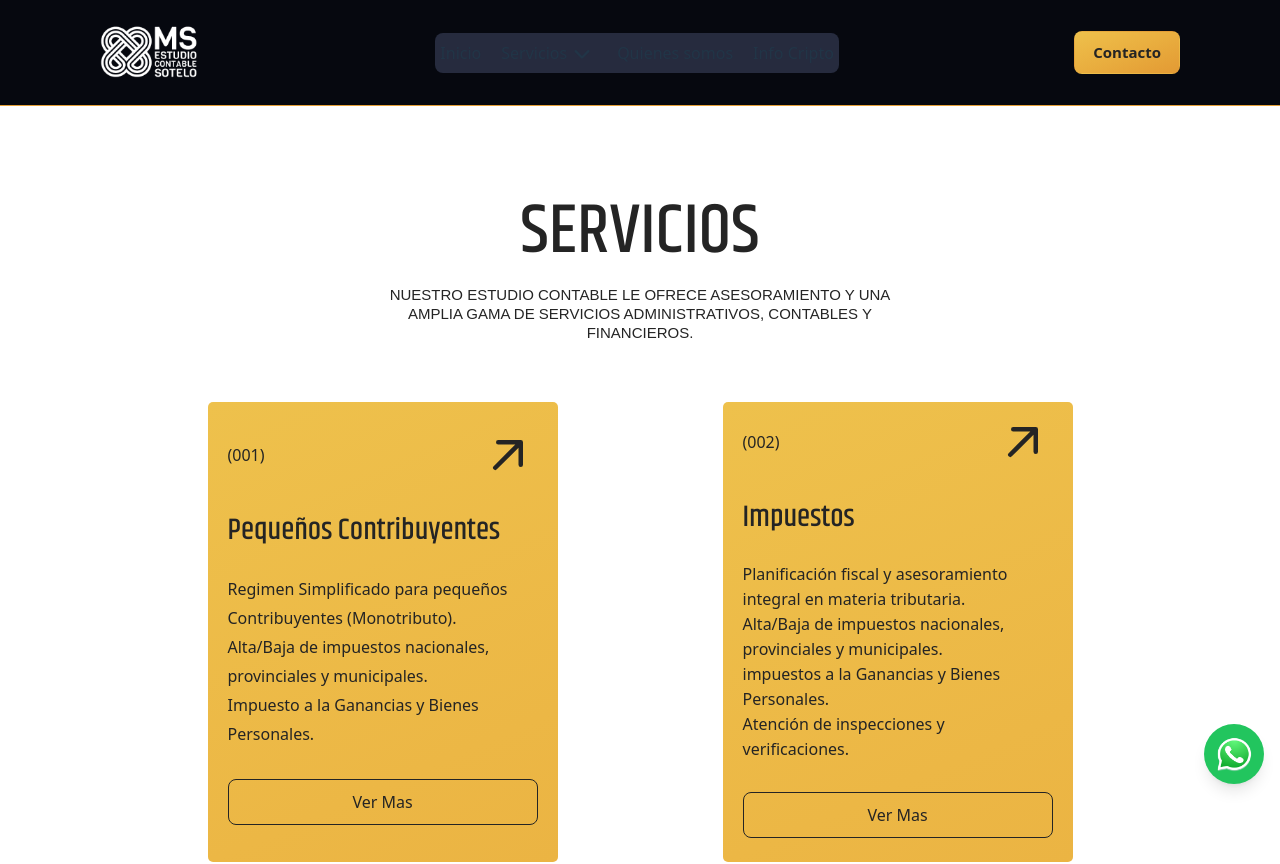
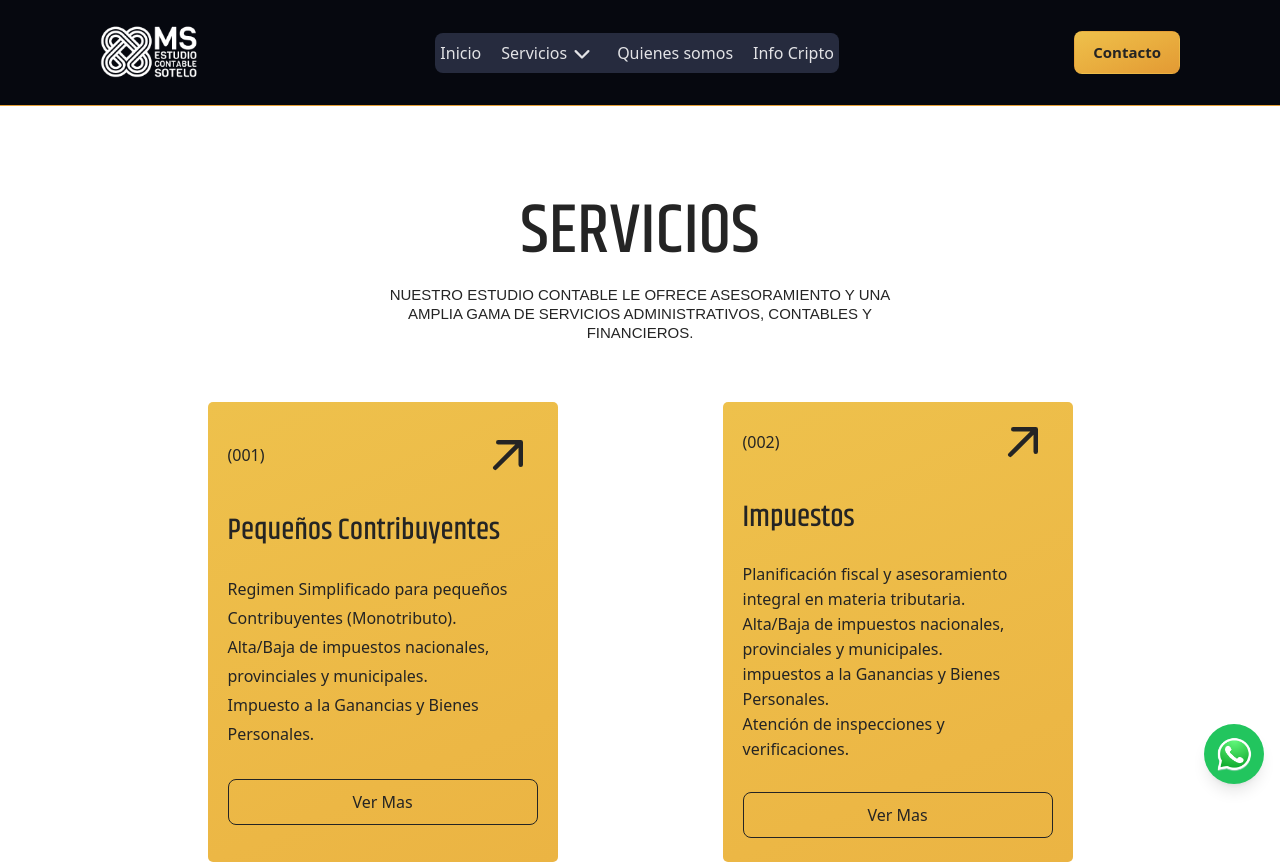
Before and after one commit to lvcas-ca/EstudioContableSotelo3.0, a React (Vite) app: page /ServiciosPage in a window 1280 px wide. Shown: the top 864 px of the page. Built offline with nearby package versions, Linux system fonts and the light colour scheme.

Commit message:
coorregir clr fnot

```diff
--- a/src/index.css
+++ b/src/index.css
@@ -118,16 +118,3 @@ button:focus,
 button:focus-visible {
   outline: 4px auto -webkit-focus-ring-color;
 }
-
-@media (prefers-color-scheme: light) {
-  :root {
-    color: #213547;
-    background-color: #ffffff;
-  }
-  a:hover {
-    color: #747bff;
-  }
-  button {
-    background-color: #f9f9f9;
-  }
-}
```
Also changed, not shown: src/components/Servicios/Cards/Cards.jsx (+9 -3 lines).
